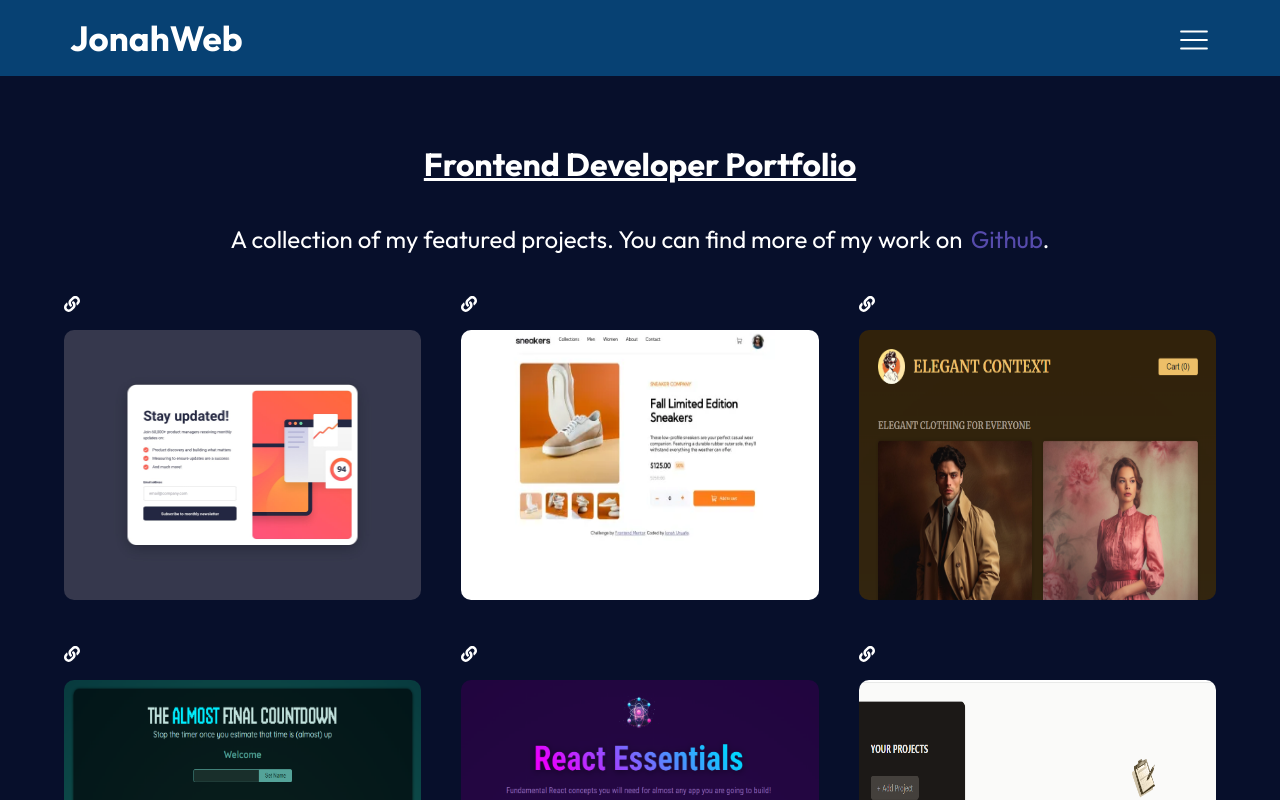
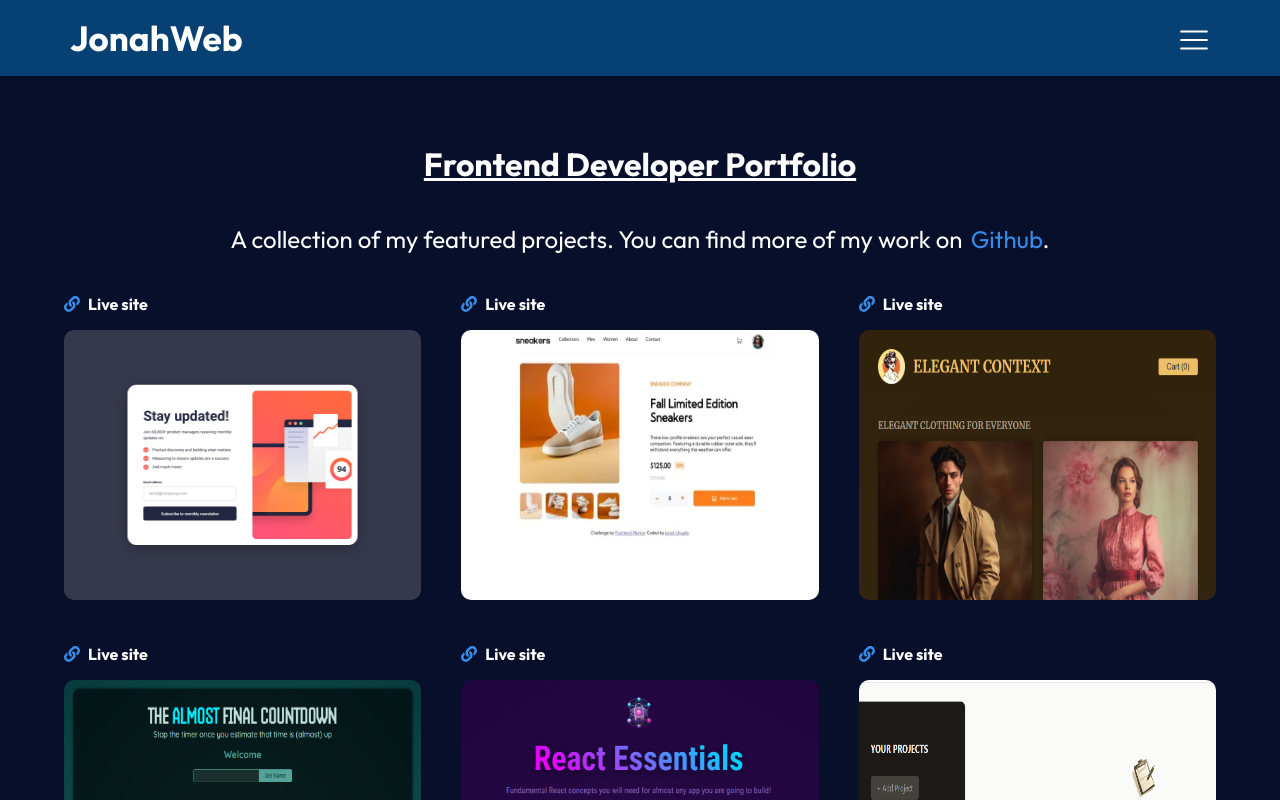
Before and after one commit to jonahunuafe/portfolio-react, a React (Vite) app: page /work in a window 1280 px wide. Shown: the top 800 px of the page. Built offline with nearby package versions, Linux system fonts and the light colour scheme.

Commit message:
more styling of work MyWork component

```diff
--- a/src/components/MyWork/MyWork.jsx
+++ b/src/components/MyWork/MyWork.jsx
@@ -6,7 +6,11 @@ import { FaLink } from "react-icons/fa";
 
 
 const MyWork = () => {
-  return (
+   function changeText() {
+      setLoadingText("Loading");
+   }
+
+   return (
       <div className={styles.myWork}>
          <h1>Frontend Developer Portfolio</h1>
          <p>
@@ -16,10 +20,10 @@ const MyWork = () => {
          <div className={styles.myWorkContainer}>
             {mywork_data.map((recentWork, index) => (
                <div>
-                  <div className={styles.linkContainer}>
-                     <FaLink />
+                  <div className={styles.linkContainer} onClick={() => changeText()}>
+                     <FaLink className={styles.fa} />
                      <h4>
-                        <Link to={recentWork.live_url}>{recentWork.live_url}</Link>
+                        <Link to={recentWork.live_url} target="_blank">Live site</Link>
                      </h4>
                   </div>
                   <div className={styles.imageContainer}>
@@ -32,7 +36,7 @@ const MyWork = () => {
             ))}
          </div>
       </div>
-  );
+   );
 }
 
 export default MyWork;
--- a/src/components/MyWork/MyWork.module.css
+++ b/src/components/MyWork/MyWork.module.css
@@ -23,6 +23,7 @@
    width: 90%;
    margin: auto;
    margin-top: 4rem;
+   margin-bottom: 3rem;
 }
 
 .myWork a {
@@ -31,13 +32,24 @@
    color: #fff;
 }
 
+.linkContainer a:hover {
+   background-color: #fff;
+   color: #378CE7;
+   padding: 0.3rem 0.3rem;
+}
+
 .myWork p {
    font-size: 1.5em;
    text-align: center;
 }
 
 .myWork p a {
-   color:  rgb(106, 90, 205, 0.8);
+   color:  #378CE7;
+}
+
+.fa {
+   margin-right: 0.3rem;
+   color:  #378CE7;
 }
 
 .linkContainer {
--- a/src/components/data.js
+++ b/src/components/data.js
@@ -44,13 +44,13 @@ const services = [
 export const mywork_data = [
    {
       w_no: 1,
-      live_url: "",
+      live_url: "https://jonahunuafe.github.io/newsletter-sign-up-with-success-message/",
       w_techstack: "HTML, CSS, JAVASCRIPT",
       w_img: newslettter_img,
    },
    {
       w_no: 2,
-      live_url: "",
+      live_url: "https://jonahunuafe.github.io/e-commerce-product-page/",
       w_techstack: "HTML, CSS, JAVASCRIPT",
       w_img: e_commerce_img,
    },
```
